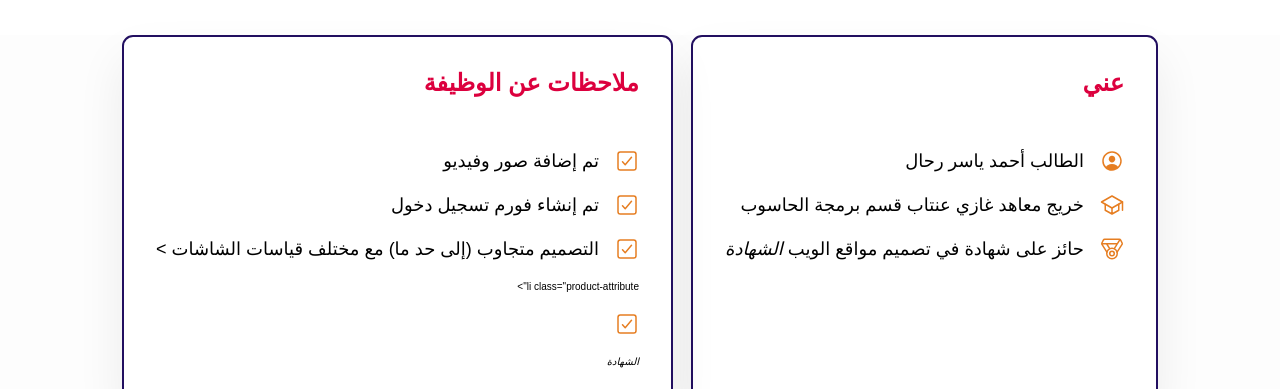
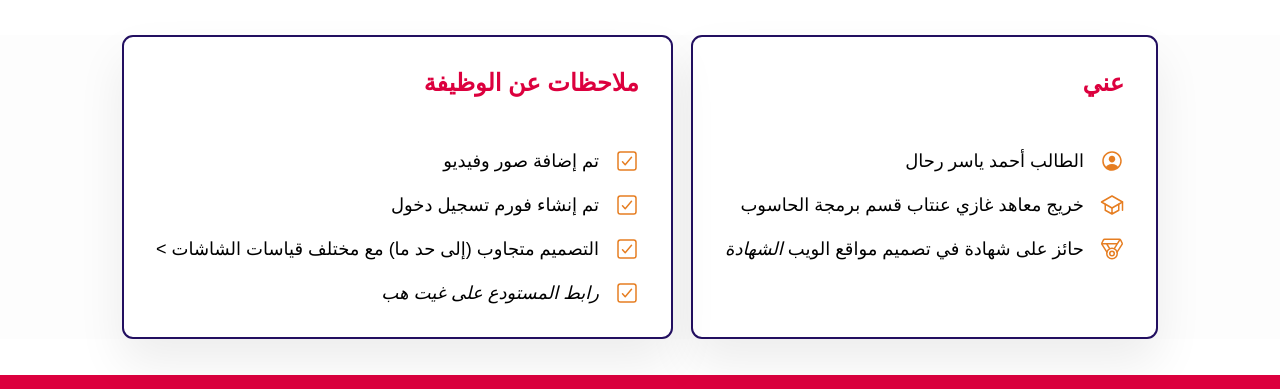
Before and after one commit to A-Yaser/midad-assignment1, a plain HTML site: page assignment.html in a window 1280 px wide. Shown: the part 81-470 px from the top of the page. Drawn offline with nearby package versions, Linux system fonts and the light colour scheme.

Commit message:
بسيب

```diff
--- a/assignment.html
+++ b/assignment.html
@@ -90,20 +90,19 @@
                 >
               </li>
 
-              li class="product-attribute">
-              <ion-icon
+              <li class="product-attribute">
+                <ion-icon
                   name="checkbox-outline"
                   class="product-icon"
                 ></ion-icon>
                 <i
                   ><a
-                    href="https://www.udemy.com/certificate/UC-2d71be5b-8114-46fb-8d06-3c806d3d5640/"
+                    href="https://github.com/A-Yaser/midad-assignment1"
                     target="_blank"
-                    >الشهادة</a
-                  ></i>
-
-
-            </li>
+                    >رابط المستودع على غيت هب</a
+                  ></i
+                >
+              </li>
             </ul>
           </div>
         </div>
```
